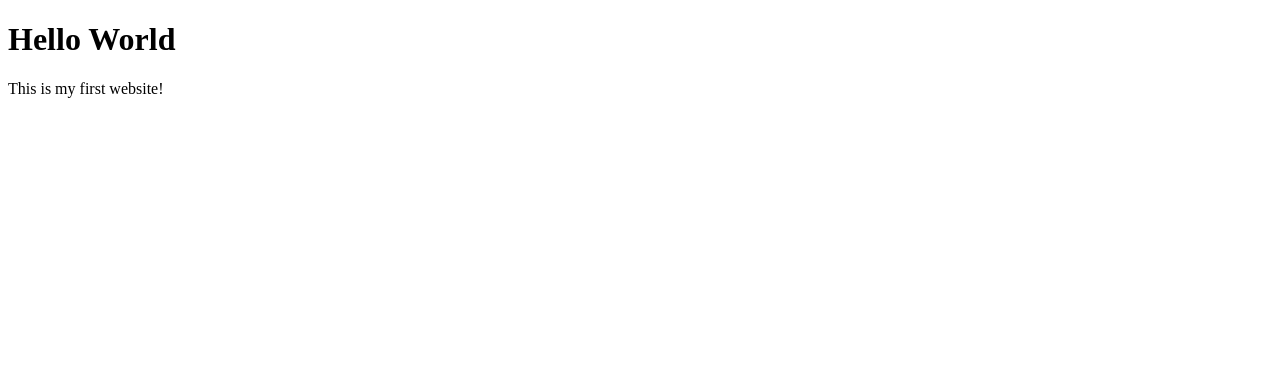
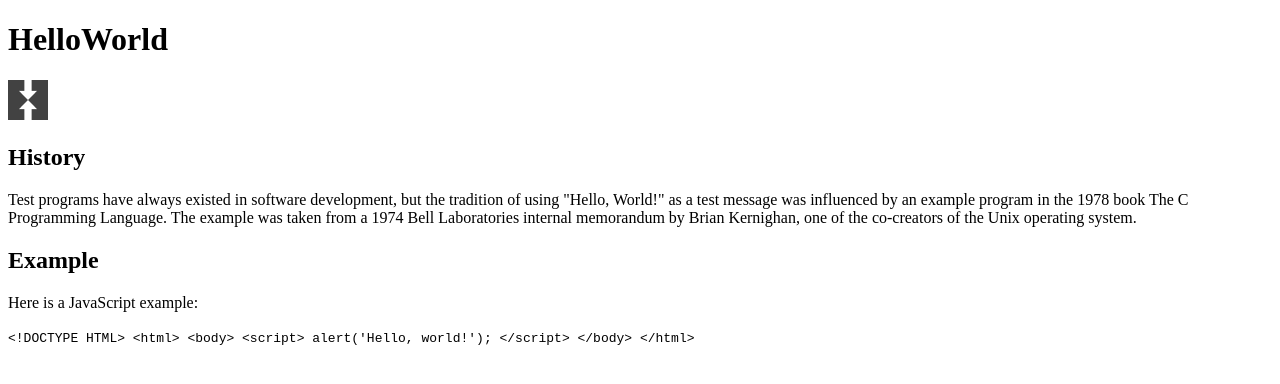
Before and after one commit to Haosong-Bian/Hello-World, a plain HTML site: page index.html in a window 1280 px wide. Drawn offline with Linux system fonts and the light colour scheme.

Commit message:
Update index.html

```diff
--- a/index.html
+++ b/index.html
@@ -1,12 +1,35 @@
 <!DOCTYPE html>
 <html lang="en">
 <head>
-    <meta charset="UTF-8">
-    <meta name="viewport" content="width=device-width, initial-scale=1.0">
-    <title>Hello World</title>
+  <meta charset="UTF-8">
+  <meta name="viewport" content="width=device-width, initial-scale=1.0">
+  <meta http-equiv="X-UA-Compatible" content="ie=edge">
+  <title>Hello World</title>
+  <link rel="stylesheet" href="screen.css">
 </head>
 <body>
-    <h1>Hello World</h1>
-    <p>This is my first website!</p>
+  <h1>HelloWorld</h1>
+  <img src="Logo.jpg" alt="logo">
+  <section>
+    <h2>History</h2>
+    <p>Test programs have always existed in software development, but the tradition of using "Hello, World!" as a test message was influenced by an example program in the 1978 book The C Programming Language. The example was taken from a 1974 Bell Laboratories internal memorandum by Brian Kernighan, one of the co-creators of the Unix operating system.</p>
+  </section>
+
+  <section>
+    <h2>Example</h2>
+    <p>Here is a JavaScript example:</p>
+    <code>
+      &lt;!DOCTYPE HTML&gt;
+      &lt;html&gt;
+        &lt;body&gt;
+          &lt;script&gt;
+            alert('Hello, world!');
+          &lt;/script&gt;
+        &lt;/body&gt;
+      &lt;/html&gt;
+    </code>
+  </section>
+
+  <script src="index.js"></script>
 </body>
 </html>
```
